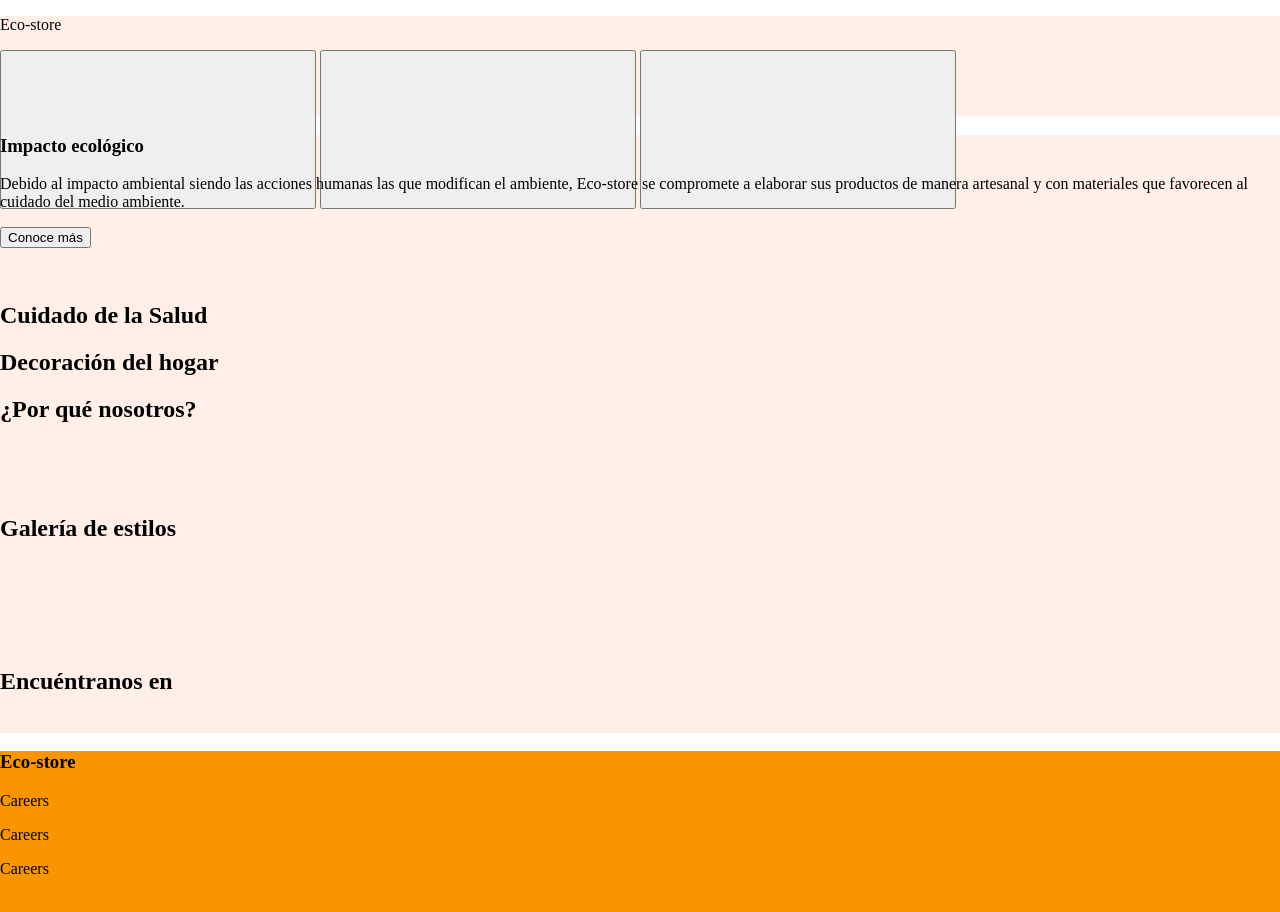
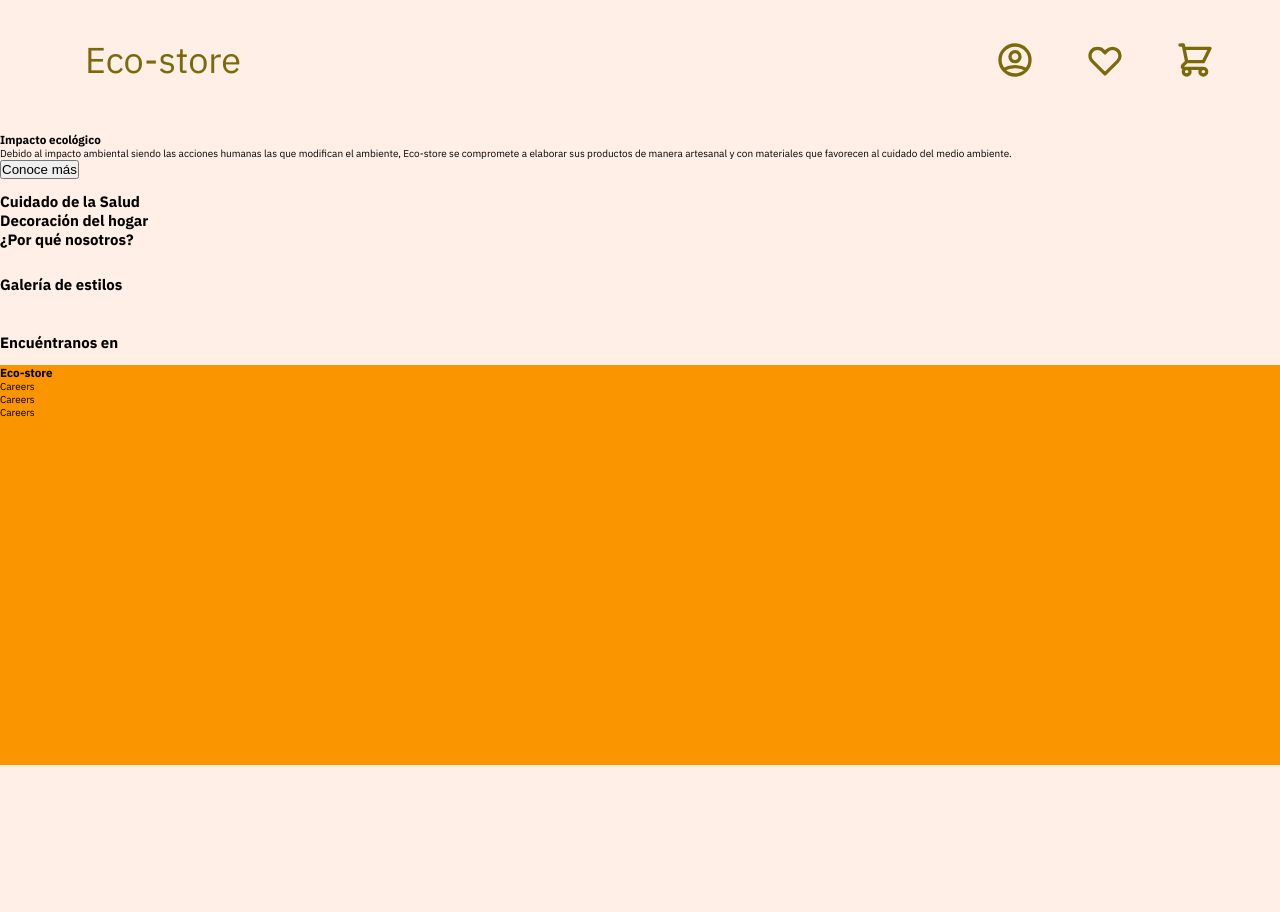
Before and after one commit to nestorrig/PLATZI-Curso-de-Fundamentos-de-Sass_Crea-tu-Primera-Landing-Page, a plain HTML site: page index.html in a window 1280 px wide. After the commit the page ends 800 px from the top, so only its background shows below. Drawn offline with Linux system fonts and the light colour scheme.

Commit message:
Clase 7: At Rules: CSS y nesting

```diff
--- a/index.html
+++ b/index.html
@@ -13,15 +13,23 @@
 <body>
     <nav>
         <p>Eco-store</p>
+        <div class="icons">
             <button class="profile">
-            <svg></svg>
+                <svg viewBox="0 0 24 24" fill="none" xmlns="http://www.w3.org/2000/svg">
+                    <path d="M5.121 17.804C7.21942 16.6179 9.58958 15.9963 12 16C14.5 16 16.847 16.655 18.879 17.804M15 10C15 10.7956 14.6839 11.5587 14.1213 12.1213C13.5587 12.6839 12.7956 13 12 13C11.2044 13 10.4413 12.6839 9.87868 12.1213C9.31607 11.5587 9 10.7956 9 10C9 9.20435 9.31607 8.44129 9.87868 7.87868C10.4413 7.31607 11.2044 7 12 7C12.7956 7 13.5587 7.31607 14.1213 7.87868C14.6839 8.44129 15 9.20435 15 10ZM21 12C21 13.1819 20.7672 14.3522 20.3149 15.4442C19.8626 16.5361 19.1997 17.5282 18.364 18.364C17.5282 19.1997 16.5361 19.8626 15.4442 20.3149C14.3522 20.7672 13.1819 21 12 21C10.8181 21 9.64778 20.7672 8.55585 20.3149C7.46392 19.8626 6.47177 19.1997 5.63604 18.364C4.80031 17.5282 4.13738 16.5361 3.68508 15.4442C3.23279 14.3522 3 13.1819 3 12C3 9.61305 3.94821 7.32387 5.63604 5.63604C7.32387 3.94821 9.61305 3 12 3C14.3869 3 16.6761 3.94821 18.364 5.63604C20.0518 7.32387 21 9.61305 21 12Z" stroke="#7C6A0A" stroke-width="2" stroke-linecap="round" stroke-linejoin="round"/>
+                </svg>
             </button>
             <button class="wishlist">
-            <svg></svg>
+                <svg viewBox="0 0 24 24" fill="none" xmlns="http://www.w3.org/2000/svg">
+                    <path d="M3.34255 7.7779C3.5687 7.23194 3.90017 6.73586 4.31804 6.31799C4.7359 5.90012 5.23198 5.56865 5.77795 5.3425C6.32392 5.11635 6.90909 4.99995 7.50004 4.99995C8.09099 4.99995 8.67616 5.11635 9.22213 5.3425C9.7681 5.56865 10.2642 5.90012 10.682 6.31799L12 7.63599L13.318 6.31799C14.162 5.47407 15.3066 4.99997 16.5 4.99997C17.6935 4.99997 18.8381 5.47407 19.682 6.31799C20.526 7.16191 21.0001 8.30651 21.0001 9.49999C21.0001 10.6935 20.526 11.8381 19.682 12.682L12 20.364L4.31804 12.682C3.90017 12.2641 3.5687 11.7681 3.34255 11.2221C3.1164 10.6761 3 10.0909 3 9.49999C3 8.90904 3.1164 8.32387 3.34255 7.7779Z" stroke="#3F3F46" stroke-width="2" stroke-linecap="round" stroke-linejoin="round"/>
+                </svg>
             </button>
             <button class="cart">
-            <svg></svg>
+                <svg viewBox="0 0 24 24" fill="none" xmlns="http://www.w3.org/2000/svg">
+                    <path d="M3 3H5L5.4 5M5.4 5H21L17 13H7M5.4 5L7 13M7 13L4.707 15.293C4.077 15.923 4.523 17 5.414 17H17M17 17C16.4696 17 15.9609 17.2107 15.5858 17.5858C15.2107 17.9609 15 18.4696 15 19C15 19.5304 15.2107 20.0391 15.5858 20.4142C15.9609 20.7893 16.4696 21 17 21C17.5304 21 18.0391 20.7893 18.4142 20.4142C18.7893 20.0391 19 19.5304 19 19C19 18.4696 18.7893 17.9609 18.4142 17.5858C18.0391 17.2107 17.5304 17 17 17ZM9 19C9 19.5304 8.78929 20.0391 8.41421 20.4142C8.03914 20.7893 7.53043 21 7 21C6.46957 21 5.96086 20.7893 5.58579 20.4142C5.21071 20.0391 5 19.5304 5 19C5 18.4696 5.21071 17.9609 5.58579 17.5858C5.96086 17.2107 6.46957 17 7 17C7.53043 17 8.03914 17.2107 8.41421 17.5858C8.78929 17.9609 9 18.4696 9 19Z" stroke="#3F3F46" stroke-width="2" stroke-linecap="round" stroke-linejoin="round"/>
+                </svg>
             </button>
+        </div>
     </nav>
     <main>
         <article>
--- a/sass/main.scss
+++ b/sass/main.scss
@@ -4,17 +4,47 @@ $tertiary-color:#BABD8D;
 $primary-text-color:#7C6A0A;
 $font-stack: 'IBM Plex Sans' , sans-serif;
 
+* {
+    box-sizing: border-box;
+    margin: 0;
+    padding: 0;
+}
+html {
+    font-size: 62.5%;
+}
 body {
     margin: 0;
     padding: 0;
+    background-color: $primary-color;
+    font-family: $font-stack;
 }
 nav {
     width: 100%;
-    height: 100px;
-    background-color: $primary-color;
+    height: auto;
+    display: flex;
+    justify-content: space-between;
+    padding: 36px 60px 46px 85px;
+    p {
+        font-size: 3.6rem;
+        color: $primary-text-color;
+    }
+    .icons{
+        display: flex;
+        gap: 40px;
+        button {
+            background: none;
+            border-style: none;
+            width: 50px;
+            height: 50px;
+            svg {
+                width: 40px;
+                path {stroke: $primary-text-color;}
+            }
+        }
+    }
 }
 main {
-    background-color: $primary-color;
+    width: 100%;
 }
 footer {
     $background:#FA9500;
```
Also changed, not shown: css/main.css. Lines whose indentation alone changed are shown as unchanged.
